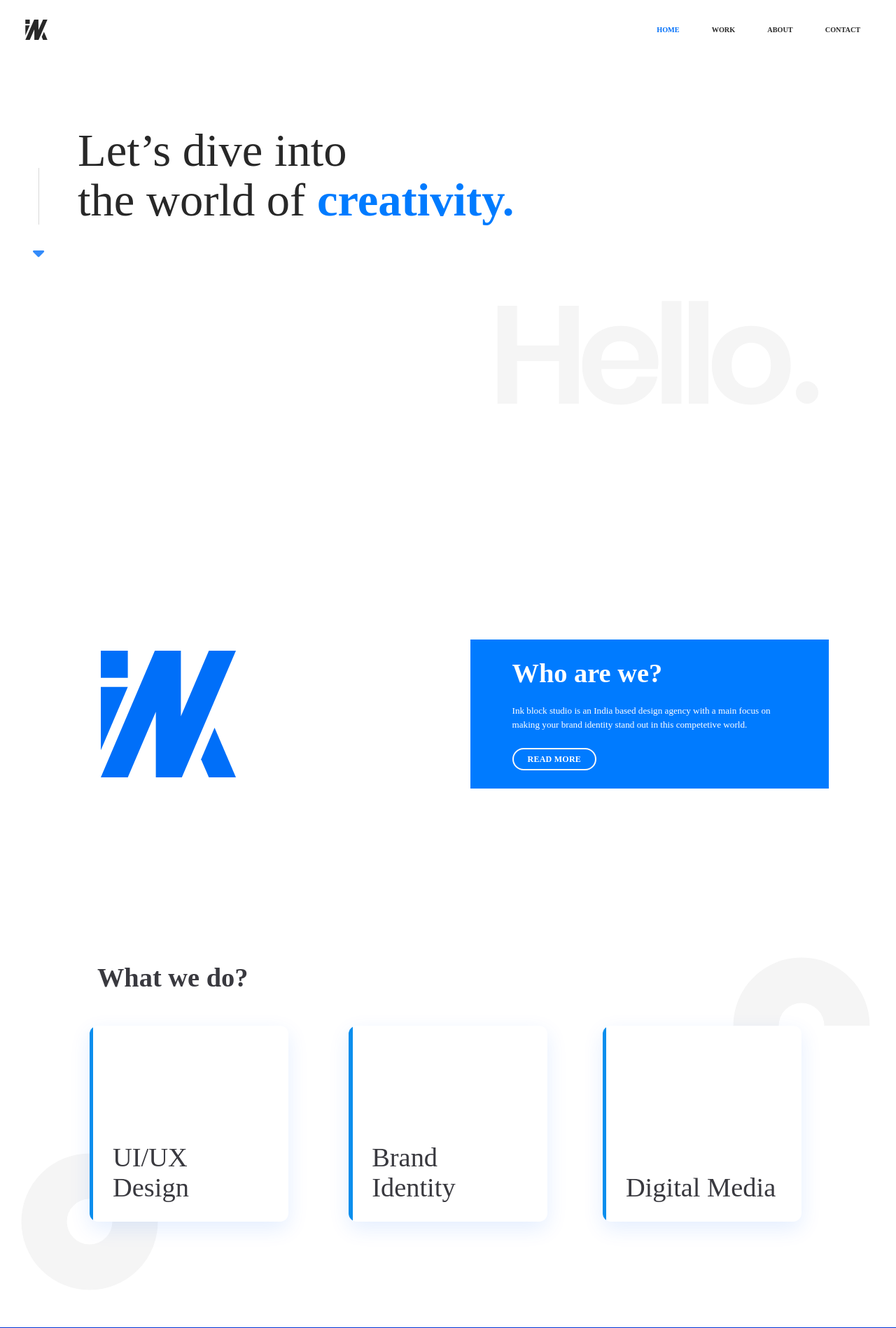
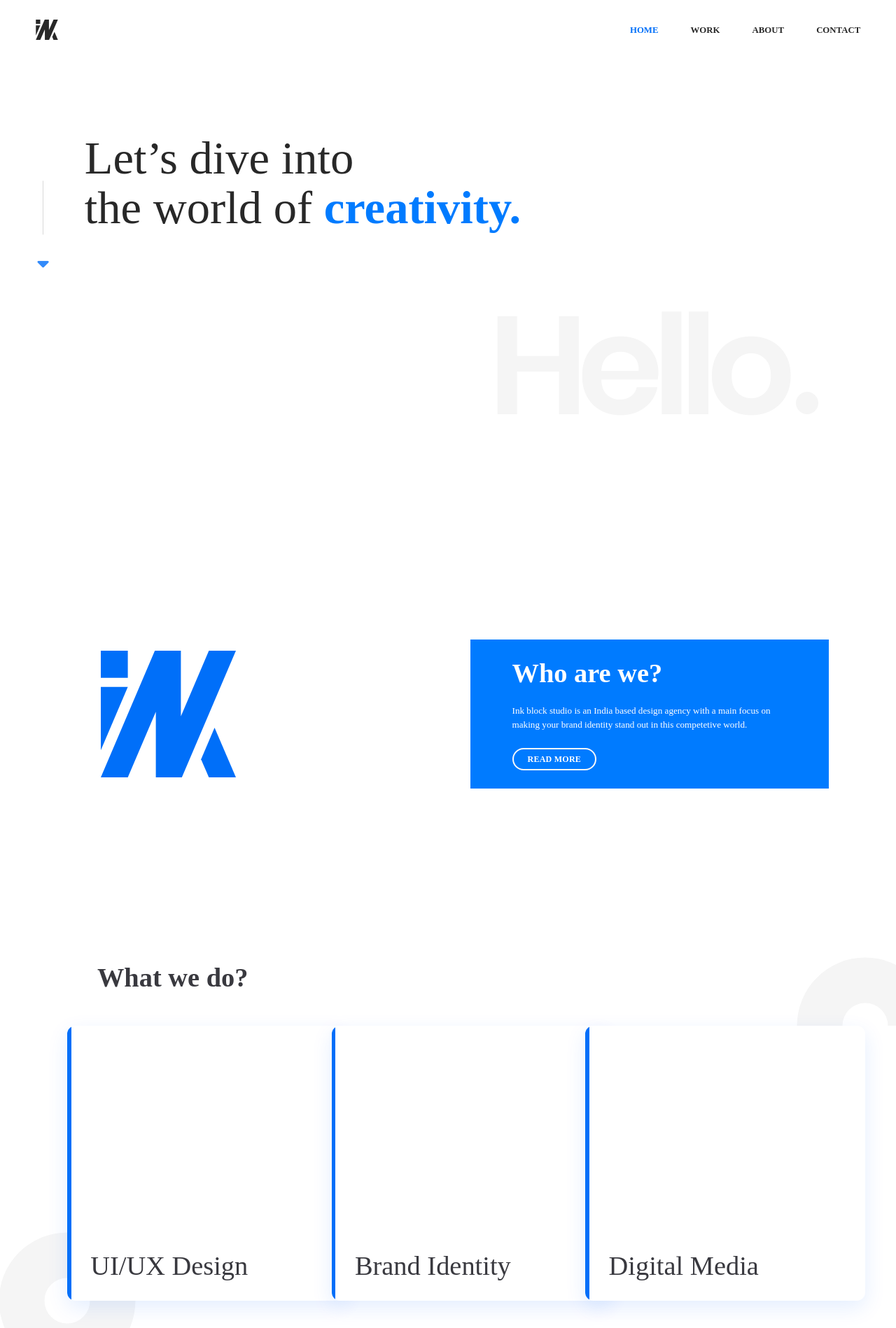
Before and after one commit to vishalsaini17/inkblock, a PHP site: page / in a window 1280 px wide. Shown: the top 1898 px of the page at 70% size. Run offline with PHP 8.4, Linux system fonts and the light colour scheme; some libraries are stand-ins or nearby versions; some web fonts are replaced.

Commit message:
css change in footer text,about alignlinement,home page alignment,indecator bar center in ink logo

```diff
--- a/about.html
+++ b/about.html
@@ -34,7 +34,7 @@
       </div>
    </nav>
 
-   <section class="banner-section align-items-end" style="background-image: url('assets/img/about-banner.jpg')">
+   <section class="banner-section align-items-end" style="background-image: url('assets/img/about-banner.jpg'); background-position-y: calc(80px);">
       <div class="container-fluid text-banner">
          Born in Gurgaon.
       </div>
@@ -42,10 +42,10 @@
 
    <section class="about-info">
       <div class="container-fluid">
-         <div class="row justify-content-between">
+         <div class="row justify-content-between about-box">
             <div class="col-12 col-md-about-left d-flex flex-wrap align-content-between">
                <div class="heading-black col-12 px-0 mt-3 mb-5">About Us.</div>
-               <img src="assets/img/about-illustration.svg" class="img-fluid mb-2">
+               <img src="assets/img/about-illustration.svg" class="img-fluid mb-2 ml-4">
             </div>
             <div class="col-12 col-md-8">
                <h2 class="mb-3 mb-md-5 grow-heading">We grow business by creating experiences people love.</h2>
--- a/assets/css/style.css
+++ b/assets/css/style.css
@@ -218,6 +218,7 @@ section>* {
 .navbar-brand img {
     width: 2.5vw;
     height: 2.3vw;
+    margin-left: 1.8vw;
 }
 
 .main-navbar .nav a {
@@ -225,11 +226,16 @@ section>* {
     text-transform: uppercase;
     font-weight: bold;
     color: #282828;
-    font-size: 11px;
+    /* font-size: 11px; */
     /* padding: 0px 26px; */
     font-size: 0.8vw;
     padding: 0vw 1.8vw;
 
+}
+@media (max-width:1500px){
+    .main-navbar .nav a{
+        font-size:1vw ;
+    }
 }
 
 .main-navbar .nav li.active a {
@@ -267,14 +273,16 @@ a.nav-link:hover::before {
 .page-indicator {
     text-align: center;
     position: fixed;
-    top: 30vh;
-    left: 55px;
-    transform: translateX(-50%);
+    top: 50%;
+    left: 4.1vw;
+    transform: translateY(calc(-50% - 6vw ));
+    /* left: 55px; */
+    /* transform: translateX(125%); */
 }
 
 .page-indicator .indicator {
-    width: 1.1px;
-    height: 80.5px;
+    width: 1px;
+    height: 6vw;
     background-color: #d8d8d8;
     margin: auto;
     position: relative;
@@ -300,7 +308,10 @@ a.nav-link:hover::before {
 /* hello section */
 .section-hello {
     min-height: calc(100vh - 110px);
-    padding-top: 25px;
+    padding-top: 4vw;
+}
+.creativity{
+    padding-left: 0.77vw;
 }
 
 .text-hello {
@@ -420,7 +439,8 @@ a.nav-link:hover::before {
     /* width: 6.3px; */
     width: 0.44vw;
     object-fit: contain;
-    background-color: #0a8eed;
+    background-color: #006ff9;
+    /* background-color: #0a8eed; */
     position: absolute;
     left: 0;
     top: 0;
--- a/assets/js/main.js
+++ b/assets/js/main.js
@@ -34,11 +34,12 @@ $(window).on("scroll", function(){
   }
 })
 
+
 $(document).ready(function () {
   var position = $(window).scrollTop();
   $(window).scroll(function () {
     var scroll = $(window).scrollTop();
-
+    // var navHeight=$('.nav-height').outerHeight(true);
     // var allow = (scroll >= 111)? true : false;
 
     if ((scroll > position)) {
@@ -62,6 +63,7 @@ $(document).ready(function () {
   $('.project-img-1').hover(function(){
     $('.work-image>div').toggleClass('hover-image-p1');
     $('.work-image>div').toggleClass('hover-project-image');
+    $('.main-navbar').addClass(' hide-navbar');
     $('.work-image').toggleClass('work-hover');
   })
 
@@ -69,31 +71,41 @@ $(document).ready(function () {
     $('.work-image>div').toggleClass('hover-image-p2');
     $('.work-image>div').toggleClass('hover-project-image');
     $('.work-image').toggleClass('work-hover');
+    $('.main-navbar').addClass(' hide-navbar');
   })
 
   $('.project-img-3').hover(function(){
     $('.work-image>div').toggleClass('hover-image-p3');
     $('.work-image>div').toggleClass('hover-project-image');
     $('.work-image').toggleClass('work-hover');
+    $('.main-navbar').addClass(' hide-navbar');
   })
 
   $('.project-img-4').hover(function(){
     $('.work-image>div').toggleClass('hover-image-p4');
     $('.work-image>div').toggleClass('hover-project-image');
     $('.work-image').toggleClass('work-hover');
+    $('.main-navbar').addClass(' hide-navbar');
   })
 
   $('.project-img-5').hover(function(){
     $('.work-image>div').toggleClass('hover-image-p5');
     $('.work-image>div').toggleClass('hover-project-image');
     $('.work-image').toggleClass('work-hover');
+    $('.main-navbar').addClass(' hide-navbar');
   })
 
 // parallel-x
 $(window).on("scroll", function(){
   var scrollVal = $(window).scrollTop();
   var x = -(scrollVal - scrollVal/2) + 'px';
-  $('.banner-section').css({'background-position-y':x});
+  $('.banner-section').css({'background-position-y': 'calc(80px + '+ x +')'});
 })
 
+
+
+// var indicatorval=$('.section-hello h1').offset().top;
+// $('.page-indicator').css({'top':indicatorval+'px'});
+
+
 });
--- a/index.html
+++ b/index.html
@@ -27,7 +27,7 @@
   <div class="nav-height"></div>
   <nav class="main-navbar nav-height navbar">
     <div class="container-fluid">
-      <a href="#" class="navbar-brand px-2 mx-0"><img src="assets/img/logo-nav.svg" alt="inkBlock"></a>
+      <a href="#" class="navbar-brand  mx-0"><img src="assets/img/logo-nav.svg" alt="inkBlock"></a>
       <div class="col px-0">
         <ul class="nav justify-content-end">
           <li class="active"><a href="index.html" class="nav-link" data-name="Home"></a></li>
@@ -41,8 +41,8 @@
 
   <section class="section-hello">
     <div class="container-fluid">
-      <div class="row">
-        <div class="col-md-9 pb-5 mt-5">
+      <div class="row creativity">
+        <div class="col-md-9 mt-5">
           <h1>
             Let’s dive into <br>
             the world of <strong class="text-primary">creativity.</strong>
@@ -124,7 +124,7 @@
 
   <section class="contact-section d-flex align-items-center" id="contact">
     <div class="container-fluid w-100">
-      <div class="row align-items-center">
+      <div class="row creativity align-items-center">
         <div class="col-12 col-md-5">
           <h4 class="say-hi">Say Hi!</h4>
           <p class="contact-subtitle">We are always excited to hear a new idea!</p>
```
Also changed, not shown: other parts of assets/css/style.css (+28 -10 lines).
